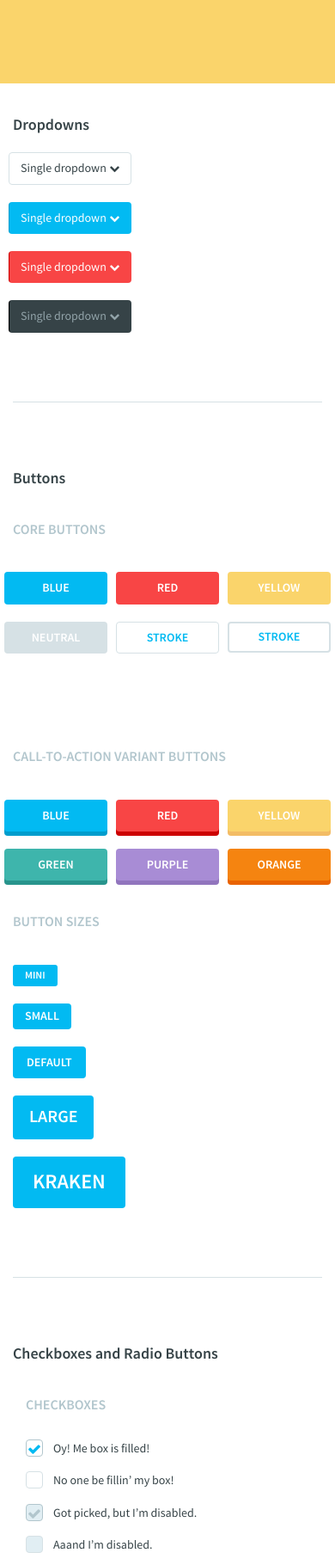
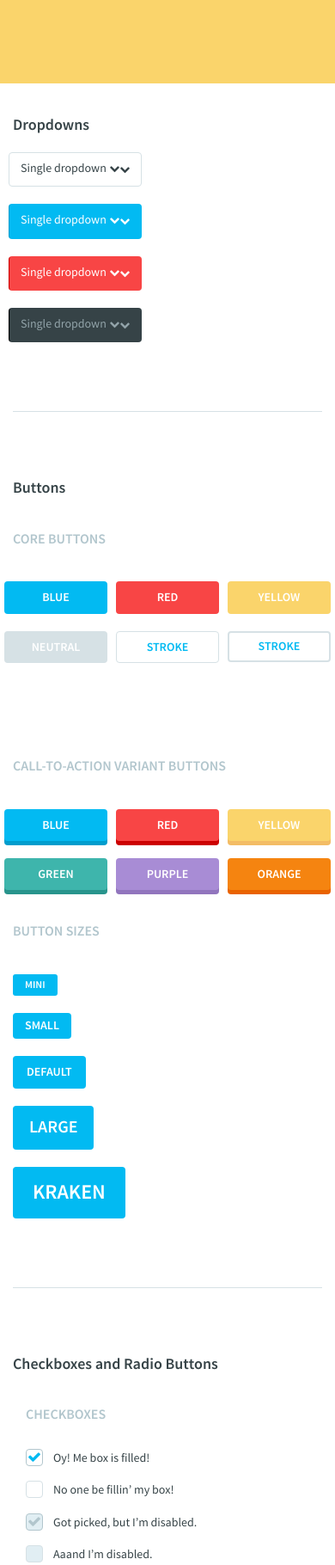
Before and after one commit to rikitanone/drunken-parrot-flat-ui, a plain HTML site: page index.html in a window 390 px wide. Shown: the part 177-1997 px from the top of the page at 86% size. Drawn offline with nearby package versions, Linux system fonts and the light colour scheme.

Commit message:
Copying over the new UI css

```diff
--- a/css/drunken-parrot.css
+++ b/css/drunken-parrot.css
@@ -26,7 +26,6 @@
   font-weight: normal;
   font-style: normal;
 }
-
 /*@input-bg:                  @inverse;*/
 /*@alert-padding:               15px;
 @alert-border-radius:         @border-radius-base;
@@ -215,6 +214,13 @@ fieldset[disabled] .btn {
   color: rgba(255, 255, 255, 0.75);
   opacity: 0.7;
   filter: alpha(opacity=70);
+}
+.btn.dropdown-toggle:before {
+  font-family: FontAwesome;
+  content: "\f078";
+  font-size: 12px;
+  float: right;
+  padding: 3px 0;
 }
 .btn-default {
   color: #02baf2;
@@ -933,9 +939,11 @@ fieldset[disabled] .btn-inverse.active {
   top: 0;
   position: absolute;
   text-align: center;
-  line-height: 16px;
   font-size: 16px;
   cursor: pointer;
+  width: 20px;
+  height: 20px;
+  display: block;
 }
 .checkbox .icons .first-icon,
 .radio .icons .first-icon,
@@ -943,7 +951,6 @@ fieldset[disabled] .btn-inverse.active {
 .radio .icons .second-icon {
   height: 20px;
   width: 20px;
-  display: inline-table;
   position: absolute;
   left: 0;
   top: 0;
@@ -956,8 +963,8 @@ fieldset[disabled] .btn-inverse.active {
 .radio .icons .first-icon:before,
 .checkbox .icons .second-icon:before,
 .radio .icons .second-icon:before {
-  position: relative;
-  top: 3px;
+  margin-top: 1px;
+  display: block;
 }
 .checkbox .icons .second-icon,
 .radio .icons .second-icon {
@@ -1154,7 +1161,7 @@ label {
   color: #364347;
   font-size: 16px;
   line-height: 1.467;
-  padding: 8px 12px;
+  padding: 7px 12px;
   height: 40px;
   -webkit-appearance: none;
   border-radius: 4px;
@@ -1318,6 +1325,7 @@ select[multiple].input-lg {
   right: 10px;
   top: -15px;
   -webkit-transform: rotate(135deg);
+  -moz-transform: rotate(135deg);
 }
 .input-required span:after {
   content: '';
@@ -1429,7 +1437,7 @@ select[multiple].input-lg {
   color: white;
 }
 .label {
-  padding: .15em .5em .2em;
+  padding: .2em .5em .2em;
 }
 .label-default {
   background-color: #b2c6cd;
```
Also changed, not shown: 1 other file.
